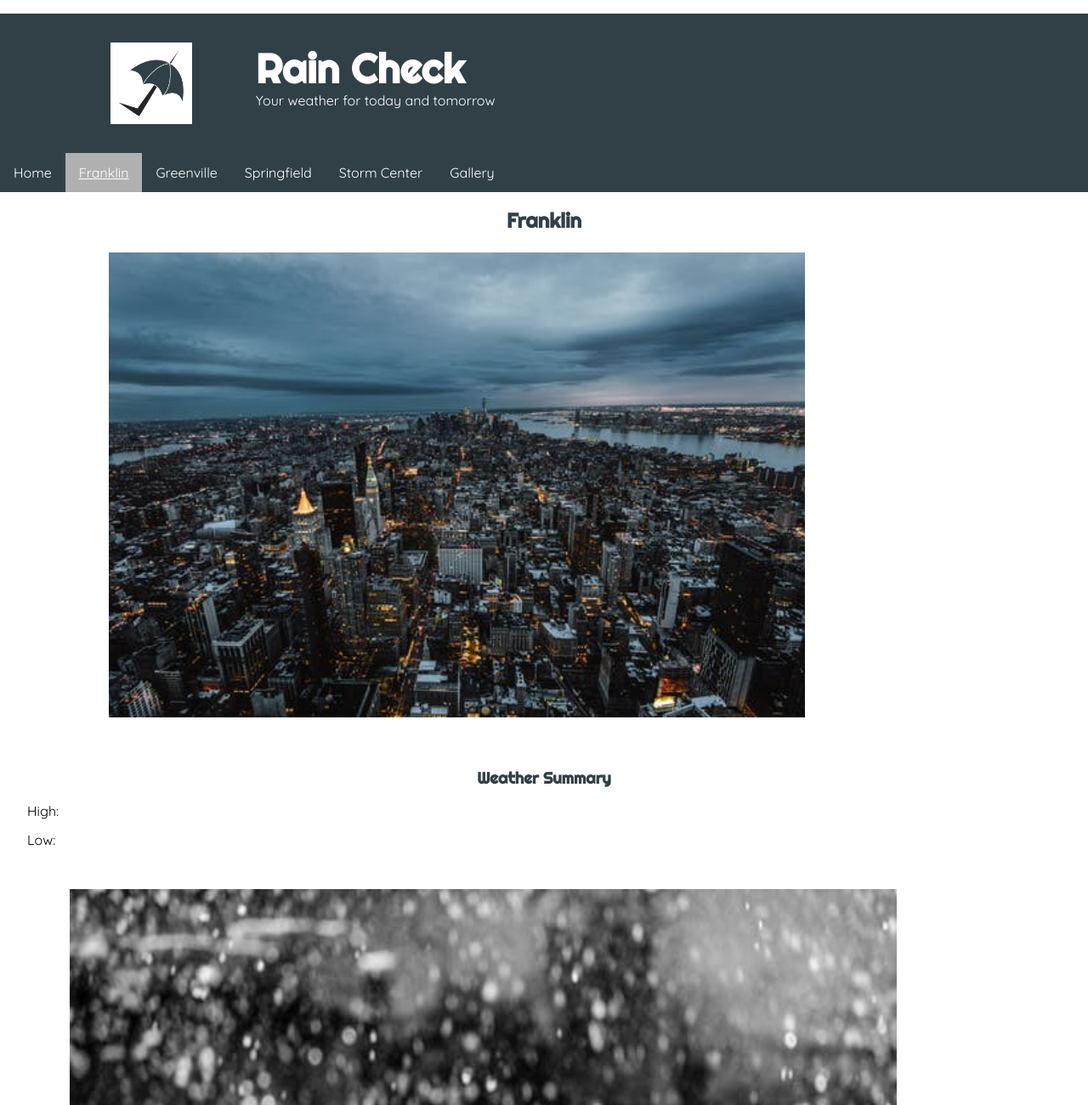
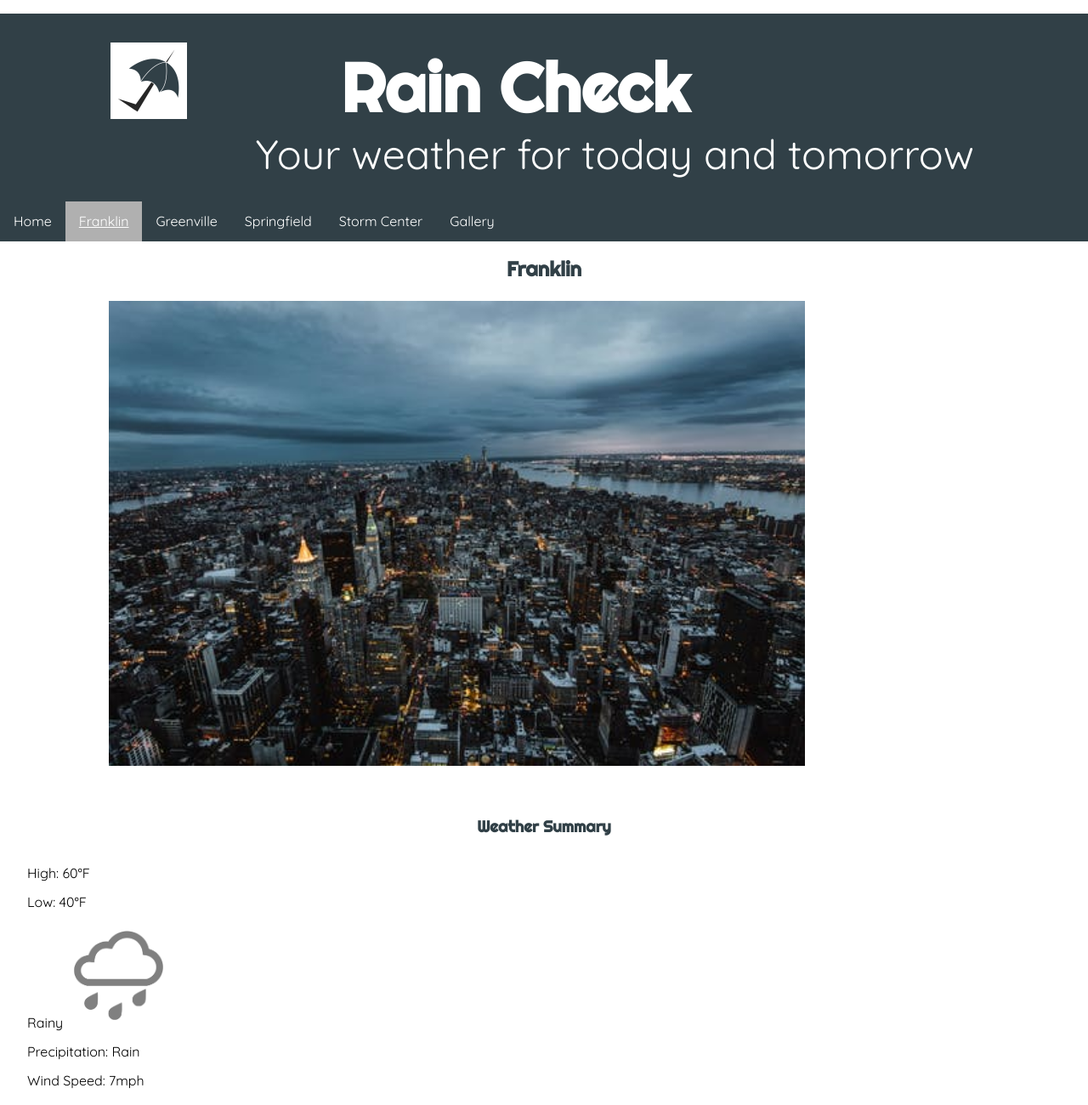
Before and after one commit to hunteremmal/hunteremmal.github.io, a plain HTML site: page cit230/Assignments/lesson-5/franklin-5.html in a window 1280 px wide. Shown: the top 1300 px of the page at 85% size. Drawn offline with Linux system fonts and the light colour scheme.

Commit message:
10/13
Change of icon and some size problems

```diff
--- a/cit230/Assignments/lesson-5/franklin-5.html
+++ b/cit230/Assignments/lesson-5/franklin-5.html
@@ -51,18 +51,18 @@
         <section>
             <h3>Weather Summary</h3>
             <div class="highlow">
-                <p>High:</p>
-                <p>Low:</p>
+                <p>High: 60&deg;F</p>
+                <p>Low: 40&deg;F</p>
             </div>
             <div class="current">
-                Sunny
+                Rainy
                 <picture>
-                    <img class="rainimage" src="images/itsrain.jpg" alt="It's going to rain">
+                    <img class="rainimage" src="/cit230/Assignments/lesson-5/images/rainicon.png" alt="It's going to rain">
                 </picture>
             </div>
             <div class="conditions">
-                <p>Precipitation:</p>
-                <p>Wind Speed:</p>
+                <p>Precipitation: Rain</p>
+                <p>Wind Speed: 7mph</p>
             </div>
         </section>
 
--- a/cit230/Assignments/lesson-5/styles/large-5.css
+++ b/cit230/Assignments/lesson-5/styles/large-5.css
@@ -1,6 +1,17 @@
 @media only screen and (min-width: 64em) {
     /* Only CSS rules that need to be changed to meet the layout needs from medium to large/wide go in here */
     article p.town-article img {
-        width: 29.333%;
+        width: 100%;
+    }
+    header h1 {
+        font-family: "Righteous";
+        font-size: 5em;
+        line-height: .025em;
+        padding-left: 15%;
+    }
+    header .subheading {
+        font-size: 3em;
+        line-height: 1em;
+        padding-left: 15%;
     }
 }
--- a/cit230/Assignments/lesson-5/styles/main-5.css
+++ b/cit230/Assignments/lesson-5/styles/main-5.css
@@ -2,6 +2,7 @@
 
 * {
     box-sizing: border-box;
+    align-content: center;
 }
 
 
@@ -42,13 +43,15 @@ header h1 {
 header img {
     width: 15%;
     max-width: 100px;
+    min-width: 75px;
     float: left;
     padding: .1em;
+    padding-right: .5em;
 }
 
 header .subheading {
     font-size: 1em;
-    line-height: 0.5em;
+    line-height: 1em;
     padding-left: 15%;
 }
 
@@ -64,7 +67,7 @@ nav button {
 }
 
 nav ul {
-    display:none;
+    display: none;
 }
 
 nav ul li {}
@@ -90,6 +93,7 @@ h6 {
     text-align: center;
 }
 
+
 main figure {
     margin: .2rem auto;
     width: 80%;
@@ -101,8 +105,9 @@ main figure img {
 }
 
 main picture img {
-    width: 80%;
-    margin: 2em auto auto auto;
+    width: 10%;
+    min-width: 75px;
+    padding: .5em;
 }
 
 section {
@@ -118,6 +123,10 @@ article p.town-article img {
 
 article {
     padding: 2em;
+}
+
+section.forecast {
+    display: none;
 }
 
 footer {
--- a/cit230/Assignments/lesson-5/styles/medium-5.css
+++ b/cit230/Assignments/lesson-5/styles/medium-5.css
@@ -4,7 +4,7 @@
         display: none;
     }
     nav ul {
-        display:block;
+        display: block;
         list-style-type: none;
         margin: 0;
         padding: 0;
@@ -26,16 +26,27 @@
         color: white;
     }
     nav ul li a:hover {
-    background-color: #B0B0B0;
+        background-color: #B0B0B0;
     }
     /* hamburger button does not need to be shown */
     section.forecast {
-        display: ???;
+        display: block;
     }
     /* show the 10-day forecast with the medium view and up */
     article p.town-article img {
         width: 62.666%;
         float: right;
     }
+       header h1 {
+        font-family: "Righteous";
+        font-size: 4em;
+        line-height: .025em;
+        padding-left: 15%;
+    }
+    header .subheading {
+        font-size: 2em;
+        line-height: 1em;
+        padding-left: 15%;
+    }
     /* responsive images */
 }
```
Also changed, not shown: cit230/Assignments/lesson-5/images/rainicon.png (added).
